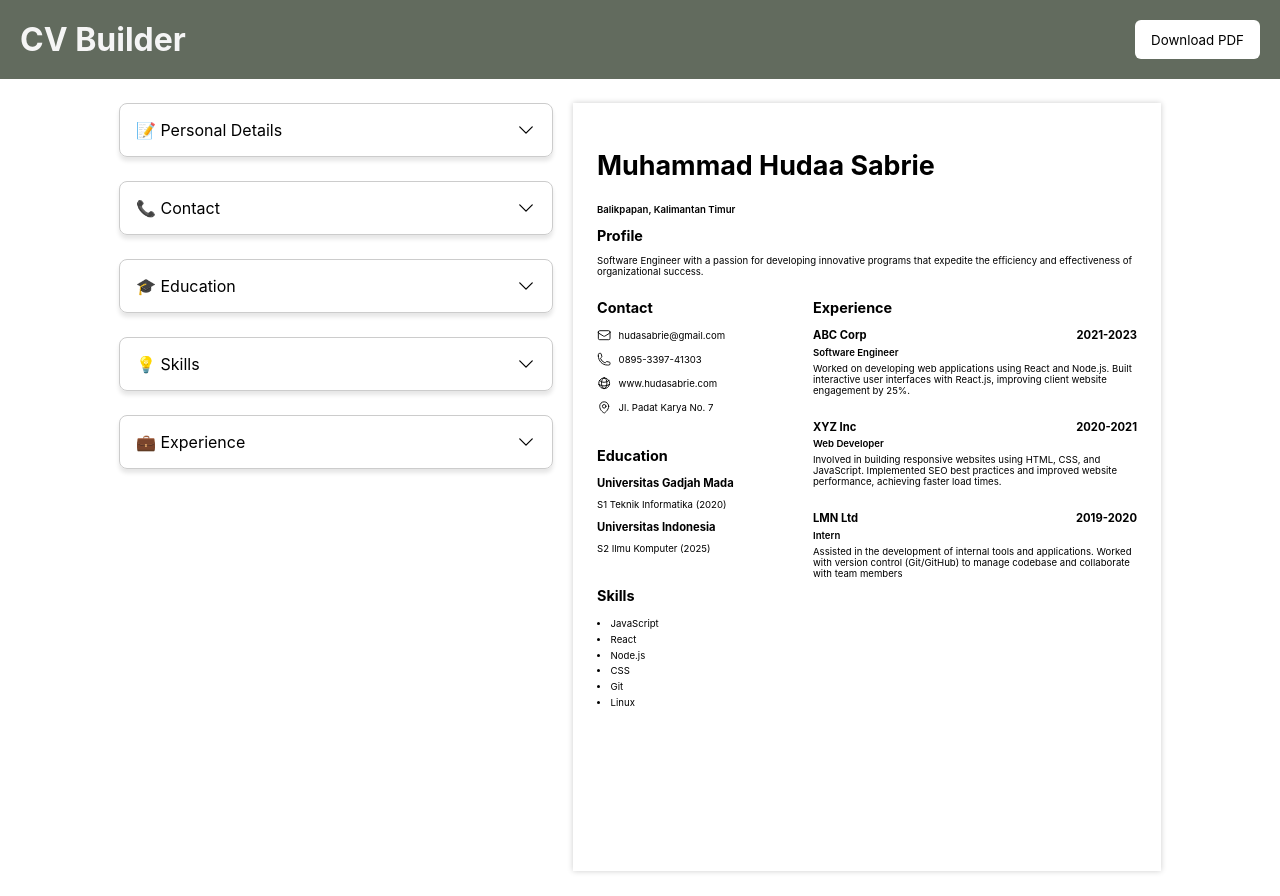
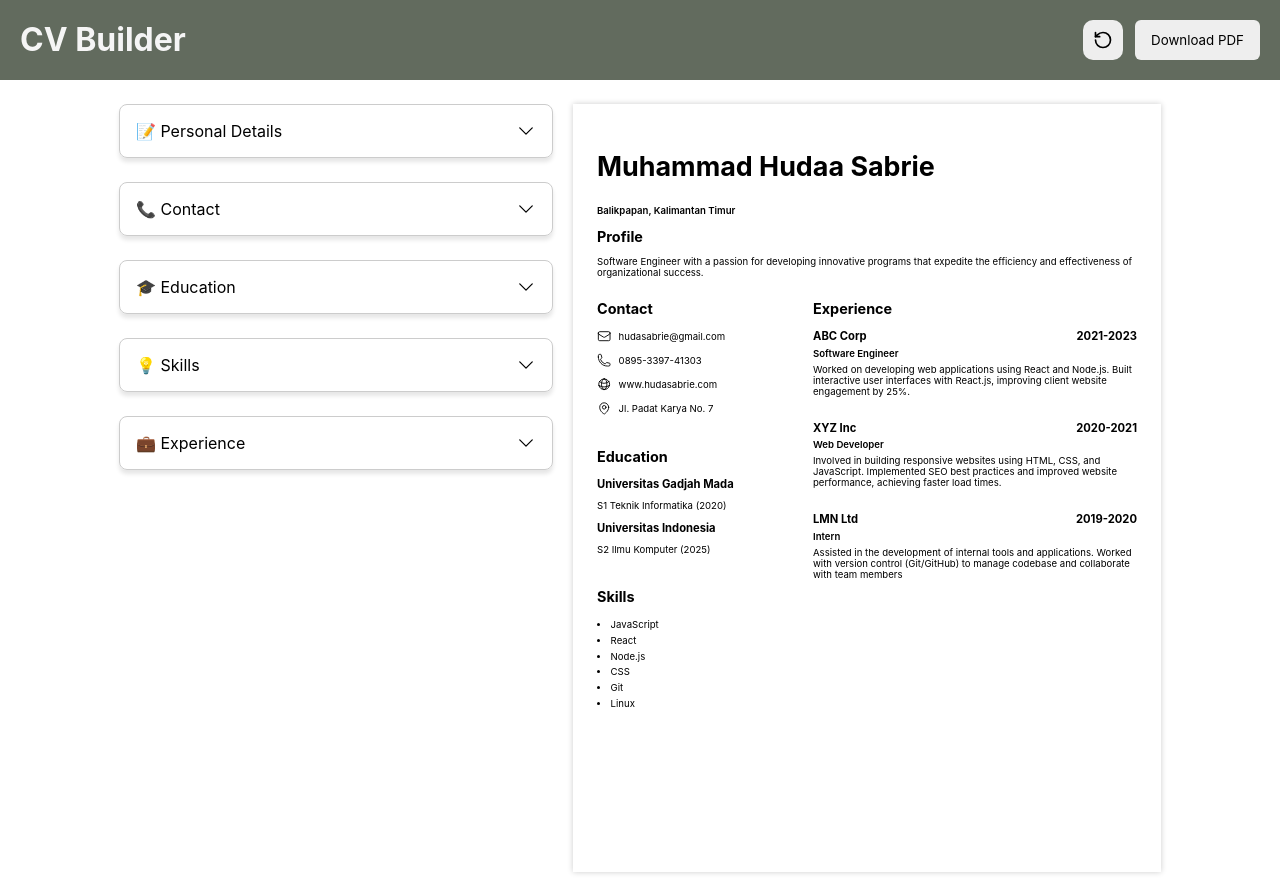
Before and after one commit to orokidd/cv-builder, a React (Vite) app: page / in a window 1280 px wide. Built offline with nearby package versions, Linux system fonts and the light colour scheme.

Commit message:
added a reset button

```diff
--- a/src/App.css
+++ b/src/App.css
@@ -42,9 +42,27 @@ header {
     color: whitesmoke;
 }
 
+.header-actions {
+    display: flex;
+    gap: 12px;
+}
+
+.reset-button {
+  display: flex;
+  justify-content: center;
+  align-items: center;
+
+  padding: 10px;
+  background-color: #eeeeee;
+  border-radius: 10px;
+}
+.reset-button:hover {
+  background-color: rgb(220, 220, 220);
+}
+
 .download-button {
   padding: 10px 16px;
-  background-color: white;
+  background-color: #eeeeee;
   border-radius: 6px;
   font-weight: 400;
 }
--- a/src/components/Header.jsx
+++ b/src/components/Header.jsx
@@ -1,9 +1,14 @@
+import { ResetIcon } from "./Icons";
+
 export default function Header({ onDownload }) {
   return (
     <header className="header">
       <div className="header-content">
         <h1>CV Builder</h1>
-        <button className="download-button" onClick={onDownload}>Download PDF</button>
+        <div className="header-actions">
+          <button className="reset-button"><ResetIcon size={20} color="rgba(0, 0, 0, 1)" /></button>
+          <button className="download-button" onClick={onDownload}>Download PDF</button>
+        </div>
       </div>
     </header>
   );
--- a/src/components/Icons.jsx
+++ b/src/components/Icons.jsx
@@ -74,15 +74,15 @@ export const InboxIcon2 = ({ size }) => (
     xmlns="http://www.w3.org/2000/svg"
     fill="none"
     viewBox="0 0 24 24"
-    stroke-width="1.5"
+    strokeWidth="1.5"
     stroke="currentColor"
-    class="size-6"
+    className="size-6"
     width={size}
     height={size}
   >
     <path
-      stroke-linecap="round"
-      stroke-linejoin="round"
+      strokeLinecap="round"
+      strokeLinejoin="round"
       d="M21.75 6.75v10.5a2.25 2.25 0 0 1-2.25 2.25h-15a2.25 2.25 0 0 1-2.25-2.25V6.75m19.5 0A2.25 2.25 0 0 0 19.5 4.5h-15a2.25 2.25 0 0 0-2.25 2.25m19.5 0v.243a2.25 2.25 0 0 1-1.07 1.916l-7.5 4.615a2.25 2.25 0 0 1-2.36 0L3.32 8.91a2.25 2.25 0 0 1-1.07-1.916V6.75"
     />
   </svg>
@@ -110,15 +110,15 @@ export const PhoneIcon2 = ({ size }) => (
     xmlns="http://www.w3.org/2000/svg"
     fill="none"
     viewBox="0 0 24 24"
-    stroke-width="1.5"
+    strokeWidth="1.5"
     stroke="currentColor"
-    class="size-6"
+    className="size-6"
     width={size}
     height={size}
   >
     <path
-      stroke-linecap="round"
-      stroke-linejoin="round"
+      strokeLinecap="round"
+      strokeLinejoin="round"
       d="M2.25 6.75c0 8.284 6.716 15 15 15h2.25a2.25 2.25 0 0 0 2.25-2.25v-1.372c0-.516-.351-.966-.852-1.091l-4.423-1.106c-.44-.11-.902.055-1.173.417l-.97 1.293c-.282.376-.769.542-1.21.38a12.035 12.035 0 0 1-7.143-7.143c-.162-.441.004-.928.38-1.21l1.293-.97c.363-.271.527-.734.417-1.173L6.963 3.102a1.125 1.125 0 0 0-1.091-.852H4.5A2.25 2.25 0 0 0 2.25 4.5v2.25Z"
     />
   </svg>
@@ -142,15 +142,15 @@ export const GlobeIcon2 = ({ size }) => (
     xmlns="http://www.w3.org/2000/svg"
     fill="none"
     viewBox="0 0 24 24"
-    stroke-width="1.5"
+    strokeWidth="1.5"
     stroke="currentColor"
-    class="size-6"
+    className="size-6"
     width={size}
     height={size}
   >
     <path
-      stroke-linecap="round"
-      stroke-linejoin="round"
+      strokeLinecap="round"
+      strokeLinejoin="round"
       d="M12 21a9.004 9.004 0 0 0 8.716-6.747M12 21a9.004 9.004 0 0 1-8.716-6.747M12 21c2.485 0 4.5-4.03 4.5-9S14.485 3 12 3m0 18c-2.485 0-4.5-4.03-4.5-9S9.515 3 12 3m0 0a8.997 8.997 0 0 1 7.843 4.582M12 3a8.997 8.997 0 0 0-7.843 4.582m15.686 0A11.953 11.953 0 0 1 12 10.5c-2.998 0-5.74-1.1-7.843-2.918m15.686 0A8.959 8.959 0 0 1 21 12c0 .778-.099 1.533-.284 2.253m0 0A17.919 17.919 0 0 1 12 16.5c-3.162 0-6.133-.815-8.716-2.247m0 0A9.015 9.015 0 0 1 3 12c0-1.605.42-3.113 1.157-4.418"
     />
   </svg>
@@ -175,21 +175,39 @@ export const LocationPin = ({ size }) => (
     xmlns="http://www.w3.org/2000/svg"
     fill="none"
     viewBox="0 0 24 24"
-    stroke-width="1.5"
+    strokeWidth="1.5"
     stroke="currentColor"
-    class="size-6"
+    className="size-6"
     width={size}
     height={size}
   >
     <path
-      stroke-linecap="round"
-      stroke-linejoin="round"
+      strokeLinecap="round"
+      strokeLinejoin="round"
       d="M15 10.5a3 3 0 1 1-6 0 3 3 0 0 1 6 0Z"
     />
     <path
-      stroke-linecap="round"
-      stroke-linejoin="round"
+      strokeLinecap="round"
+      strokeLinejoin="round"
       d="M19.5 10.5c0 7.142-7.5 11.25-7.5 11.25S4.5 17.642 4.5 10.5a7.5 7.5 0 1 1 15 0Z"
     />
   </svg>
 );
+
+export const ResetIcon = ({ size, color }) => (
+  <svg
+    xmlns="http://www.w3.org/2000/svg"
+    width={size}
+    height={size}
+    viewBox="0 0 24 24"
+    fill="none"
+    stroke={color}
+    strokeWidth="2"
+    strokeLinecap="round"
+    strokeLinejoin="round"
+    className="lucide lucide-rotate-ccw-icon lucide-rotate-ccw"
+  >
+    <path d="M3 12a9 9 0 1 0 9-9 9.75 9.75 0 0 0-6.74 2.74L3 8" />
+    <path d="M3 3v5h5" />
+  </svg>
+);
```
